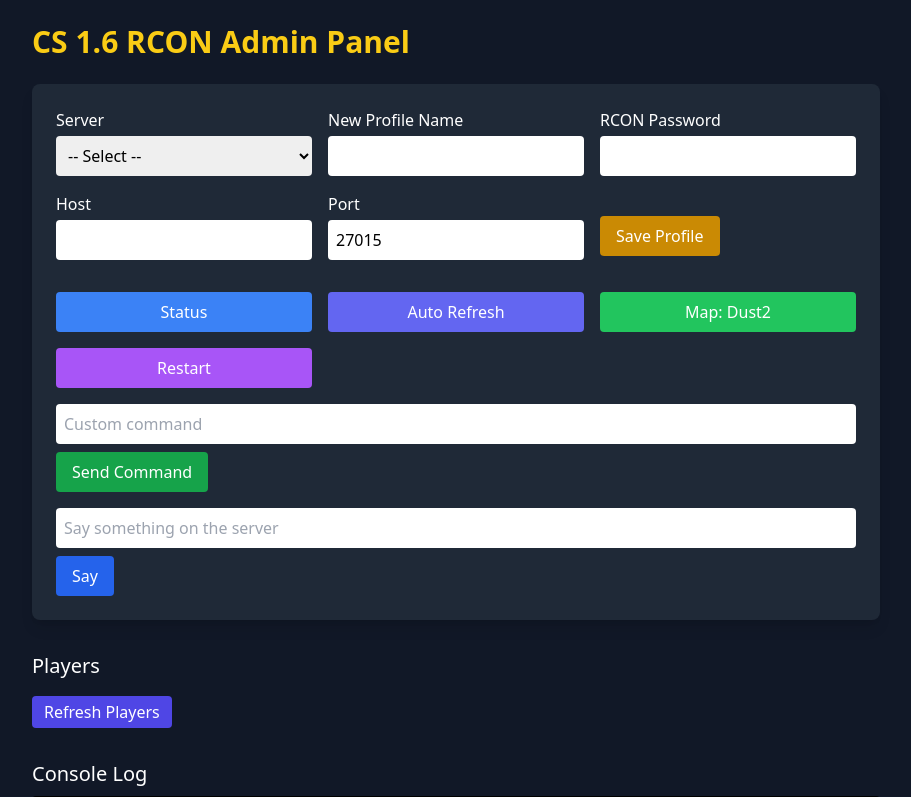
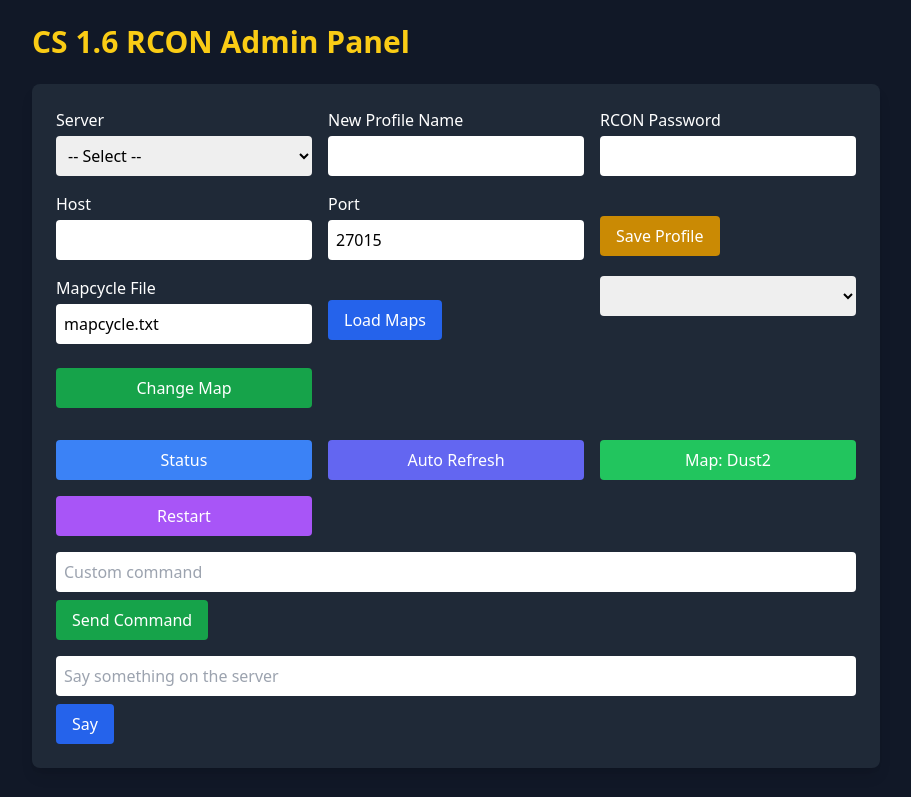
Before and after one commit to Devilblader87/Test, a Flask app: page / in a window 1280 px wide. Shown: the top 797 px of the page, without its empty margins (184-1095 px from the left). Run offline with Flask 3, Linux system fonts and the light colour scheme; lists and menus that the app fills with data are empty; some libraries are stand-ins or nearby versions.

Commit message:
Add mapcycle selection and map change

```diff
--- a/app.py
+++ b/app.py
@@ -113,6 +113,7 @@
         host = form.get('host', '').strip()
         port = form.get('port', '27015').strip()
         password = form.get('password', '').strip()
+        mapfile = form.get('mapfile', 'mapcycle.txt').strip()
 
         # Handle "say" message if submitted
         say_message = form.get("say_message")
@@ -134,7 +135,7 @@
         # Save server profile if name + host are provided
         new_name = form.get('new_name', '').strip()
         if new_name and host:
-            servers[new_name] = {'host': host, 'port': port, 'password': password}
+            servers[new_name] = {'host': host, 'port': port, 'password': password, 'mapfile': mapfile}
             save_servers(servers)
 
     return render_template('index.html', servers=servers, output=output)
@@ -161,6 +162,18 @@
     append_log(output)
     return jsonify(parse_players(output))
 
+# API to load maps from a mapcycle file
+@app.route('/maps', methods=['POST'])
+def get_maps():
+    data = request.get_json(force=True)
+    path = data.get('file', 'mapcycle.txt')
+    try:
+        with open(path, encoding='utf-8') as f:
+            maps = [line.strip() for line in f if line.strip() and not line.startswith(';')]
+        return jsonify(maps)
+    except Exception as e:
+        return jsonify({'error': str(e)}), 400
+
 # API to send arbitrary command via AJAX
 @app.route('/command', methods=['POST'])
 def ajax_command():
--- a/templates/index.html
+++ b/templates/index.html
@@ -42,6 +42,23 @@
                 <div class="pt-6">
                     <button type="submit" name="save_profile" value="1" class="bg-yellow-600 hover:bg-yellow-700 px-4 py-2 rounded">Save Profile</button>
                 </div>
+            </div>
+
+            <div class="grid grid-cols-1 md:grid-cols-3 gap-4">
+                <div>
+                    <label class="block mb-1">Mapcycle File</label>
+                    <input type="text" id="mapfile" name="mapfile" value="{{ request.form.mapfile or 'mapcycle.txt' }}" class="w-full p-2 rounded text-black">
+                </div>
+                <div class="pt-6">
+                    <button type="button" onclick="loadMaps()" class="bg-blue-600 hover:bg-blue-700 px-4 py-2 rounded">Load Maps</button>
+                </div>
+                <div>
+                    <select id="mapSelect" class="w-full p-2 rounded text-black"></select>
+                </div>
+            </div>
+
+            <div class="grid grid-cols-1 md:grid-cols-3 gap-4 pt-2">
+                <button type="button" onclick="changeMap()" class="bg-green-600 hover:bg-green-700 px-4 py-2 rounded">Change Map</button>
             </div>
 
             <div class="grid grid-cols-1 md:grid-cols-3 gap-4 pt-4">
@@ -92,6 +109,7 @@
             document.getElementById('host').value = data.host || '';
             document.getElementById('port').value = data.port || '27015';
             document.getElementById('password').value = data.password || '';
+            document.getElementById('mapfile').value = data.mapfile || 'mapcycle.txt';
         }
 
         async function fetchPlayers() {
@@ -135,6 +153,35 @@
             sendCommand(`addip 0 ${ip};writeip;kick #${id}`);
         }
 
+        async function loadMaps() {
+            const file = document.getElementById('mapfile').value;
+            const res = await fetch('/maps', {
+                method: 'POST',
+                headers: { 'Content-Type': 'application/json' },
+                body: JSON.stringify({ file })
+            });
+            const maps = await res.json();
+            const select = document.getElementById('mapSelect');
+            select.innerHTML = '';
+            if (Array.isArray(maps)) {
+                maps.forEach(m => {
+                    const opt = document.createElement('option');
+                    opt.value = m;
+                    opt.textContent = m;
+                    select.appendChild(opt);
+                });
+            } else if (maps.error) {
+                alert('Error: ' + maps.error);
+            }
+        }
+
+        function changeMap() {
+            const map = document.getElementById('mapSelect').value;
+            if (map) {
+                sendCommand(`changelevel ${map}`);
+            }
+        }
+
         async function refreshConsole() {
             const res = await fetch('/console');
             const logs = await res.json();
```
